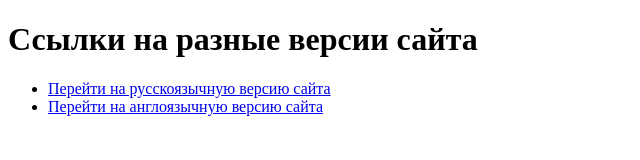
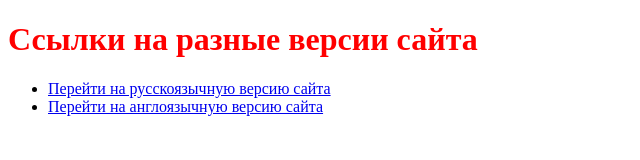
Before and after one commit to Ekatuh/rep_dliy_lab_4, a plain HTML site: page index.html in a window 1280 px wide. Shown: the whole page, without its empty margins (0-640 px from the left). Drawn offline with Linux system fonts and the light colour scheme.

Commit message:
Попытка 10

```diff
--- a/index.html
+++ b/index.html
@@ -3,6 +3,11 @@
 <head>
     <meta charset="UTF-8">
     <title>Сборник всех страничек</title>
+    <style>
+        h1 {
+        color: red
+        }
+    </style>
 </head>
 <body>
     <h1>Ссылки на разные версии сайта</h1>
```
Also changed, not shown: 1 other file.
